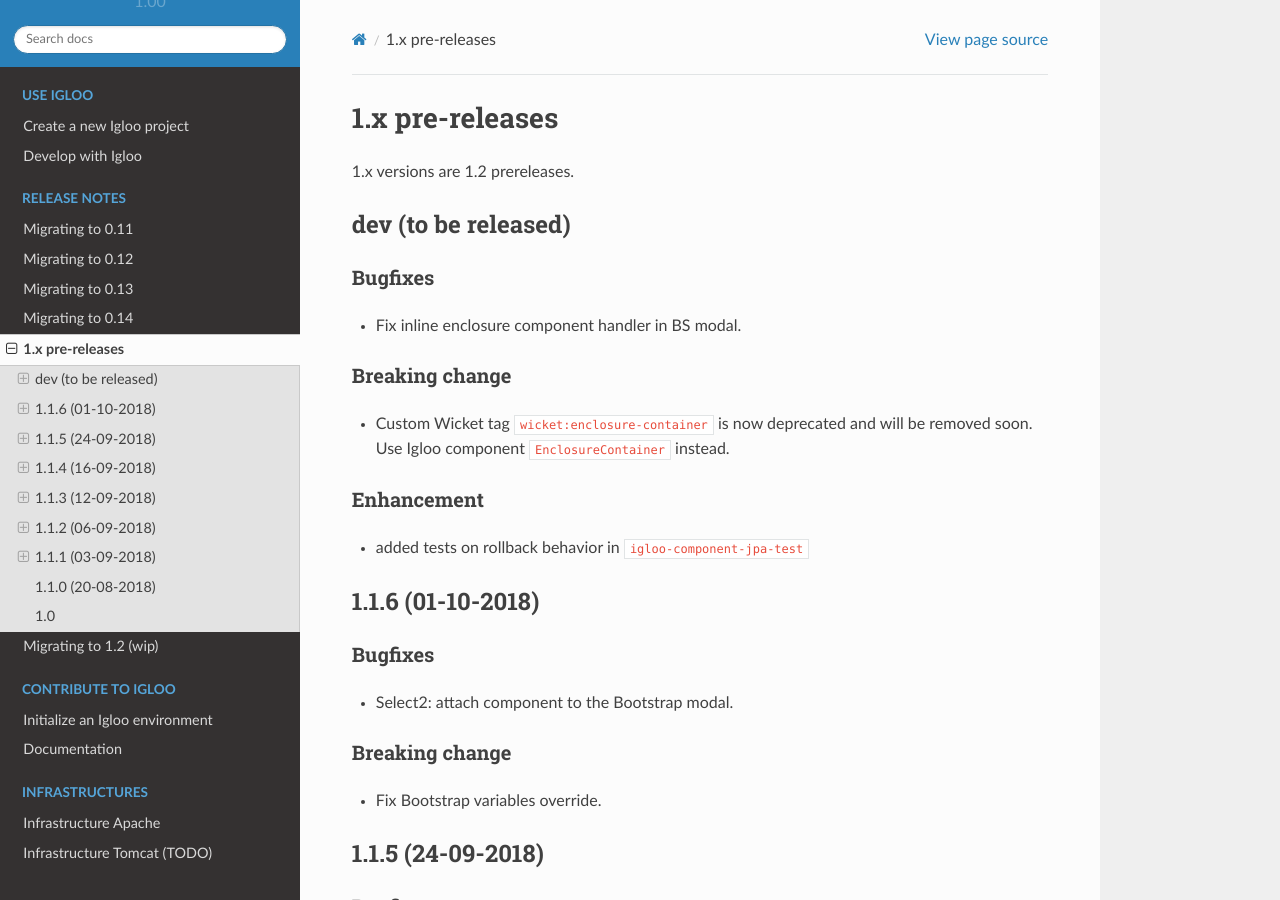
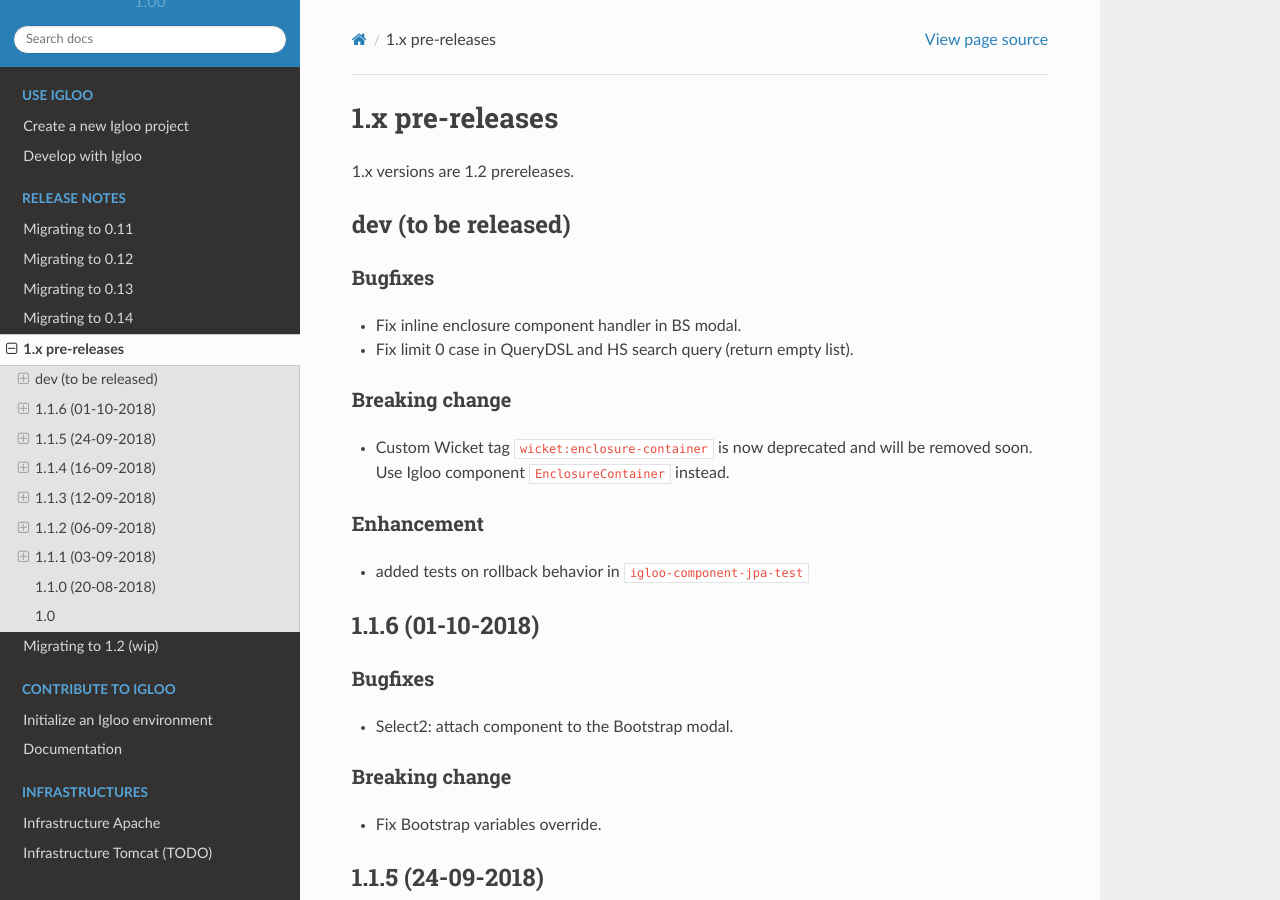
Before and after one commit to igloo-project/igloo-doc, a Sphinx documentation site: the page built from source/release-notes/1.x.rst, in a window 1280 px wide and 900 px high. Built offline with Sphinx 7.4.7 and the Read the Docs theme 2.0.0, drawn with Linux system fonts in a browser that asks for light colours.

Commit message:
updated changelog for dev version

```diff
--- a/source/release-notes/1.x.rst
+++ b/source/release-notes/1.x.rst
@@ -11,6 +11,7 @@ Bugfixes
 ********
 
 * Fix inline enclosure component handler in BS modal.
+* Fix limit 0 case in QueryDSL and HS search query (return empty list).
 
 Breaking change
 ***************
```
